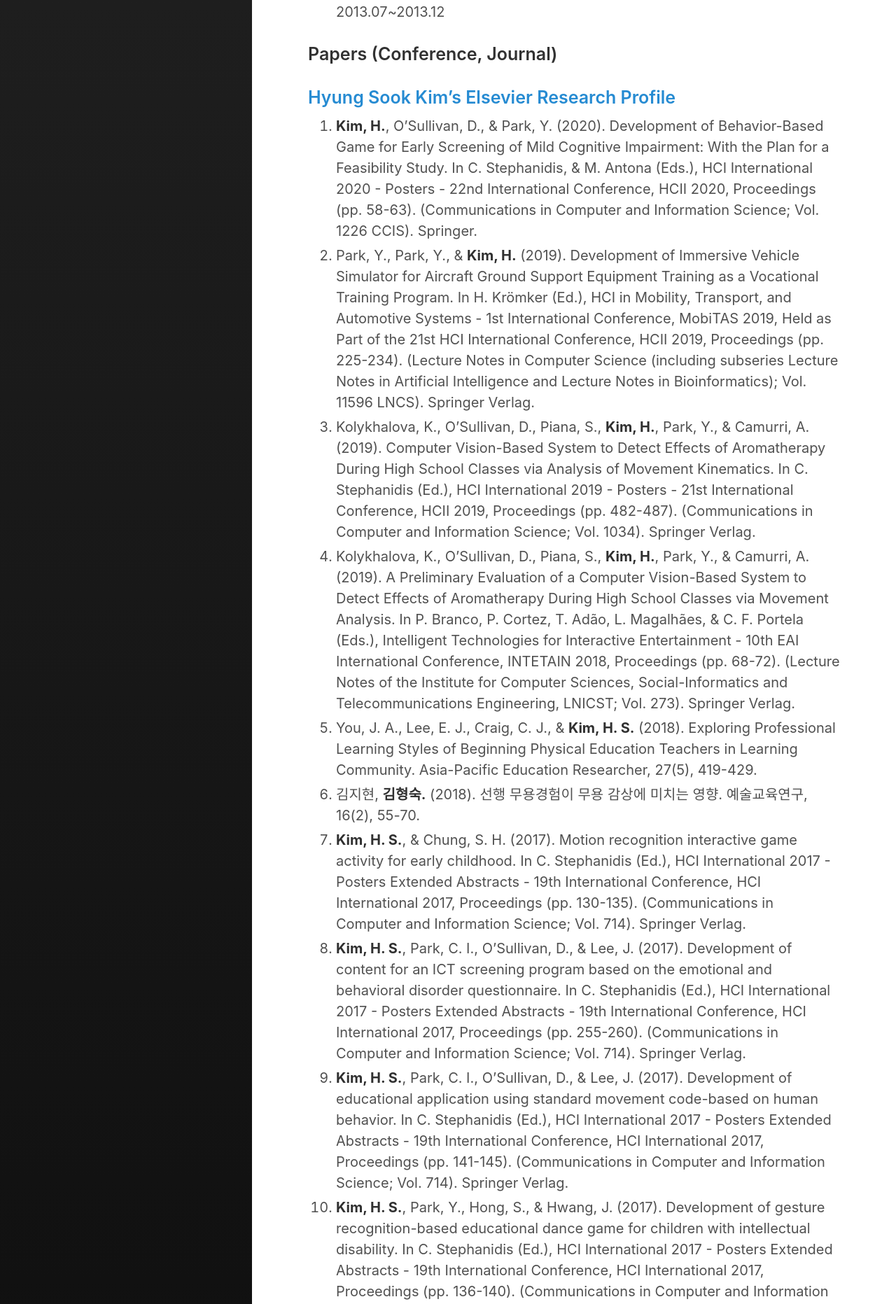
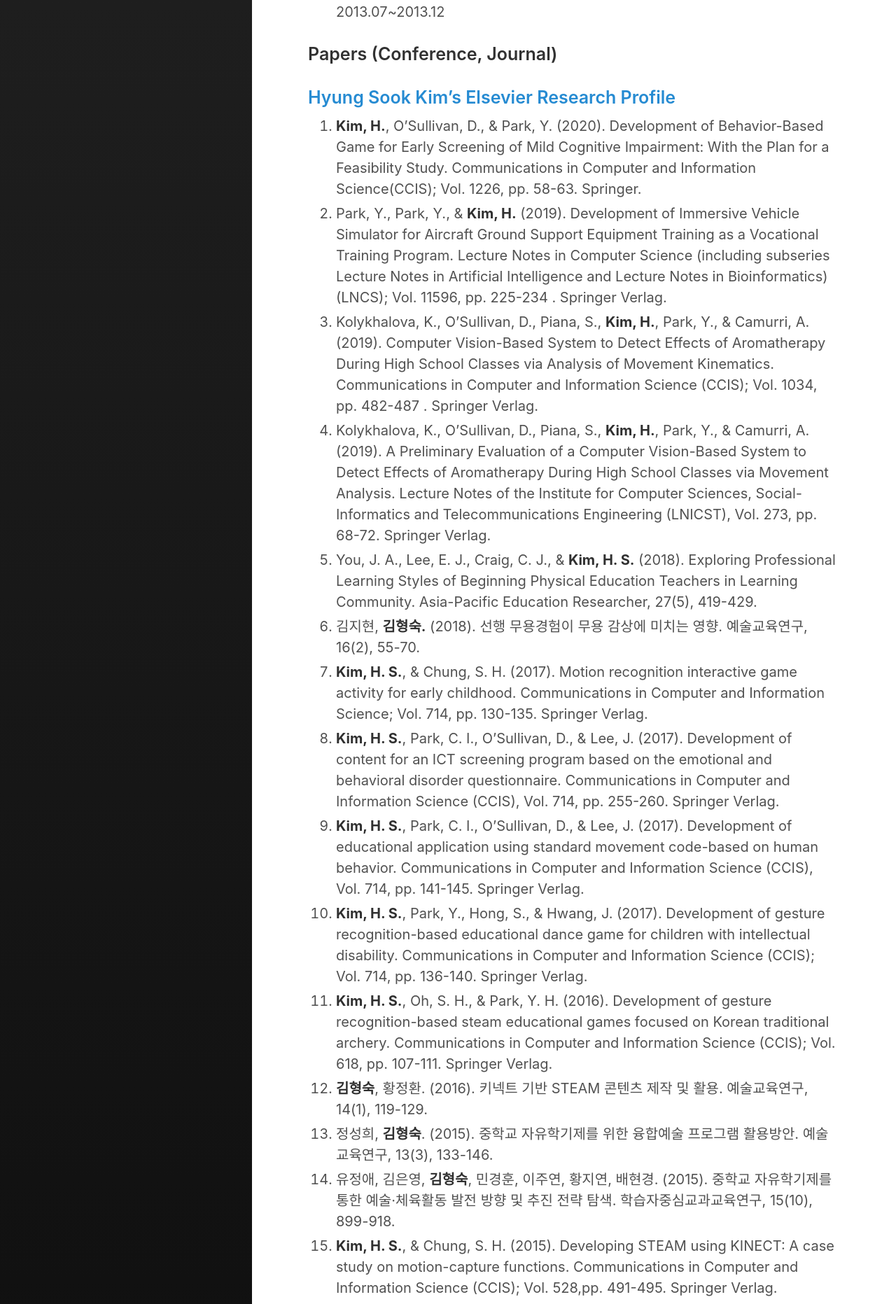
Before and after one commit to Rugger12/hyungsook, a Jekyll site: the page built from _posts/2021-01-07-about-me.md, in a window 1280 px wide. Shown: the part 2773-4636 px from the top of the page at 70% size. Built offline with Jekyll 4.4.1, drawn with Linux system fonts in a browser that asks for light colours; some of the changed text lies outside the part shown.

Commit message:
Update 2021-01-07-about-me.md

```diff
--- a/_posts/2021-01-07-about-me.md
+++ b/_posts/2021-01-07-about-me.md
@@ -66,23 +66,23 @@ excerpt_separator:  <!--more-->
 ### <a href="https://hanyang.elsevierpure.com/en/persons/hyung-sook-kim" target="_blank">Hyung Sook Kim's Elsevier Research Profile </a>
 
 <ol>
-  <li><strong>Kim, H.</strong>, O’Sullivan, D., & Park, Y. (2020). Development of Behavior-Based Game for Early Screening of Mild Cognitive Impairment: With the Plan for a Feasibility Study. In C. Stephanidis, & M. Antona (Eds.), HCI International 2020 - Posters - 22nd International Conference, HCII 2020, Proceedings (pp. 58-63). (Communications in Computer and Information Science; Vol. 1226 CCIS). Springer.</li>
-  <li>Park, Y., Park, Y., & <strong>Kim, H.</strong> (2019). Development of Immersive Vehicle Simulator for Aircraft Ground Support Equipment Training as a Vocational Training Program. In H. Krömker (Ed.), HCI in Mobility, Transport, and Automotive Systems - 1st International Conference, MobiTAS 2019, Held as Part of the 21st HCI International Conference, HCII 2019, Proceedings (pp. 225-234). (Lecture Notes in Computer Science (including subseries Lecture Notes in Artificial Intelligence and Lecture Notes in Bioinformatics); Vol. 11596 LNCS). Springer Verlag.</li>
-  <li>Kolykhalova, K., O’Sullivan, D., Piana, S., <strong>Kim, H.</strong>, Park, Y., & Camurri, A. (2019). Computer Vision-Based System to Detect Effects of Aromatherapy During High School Classes via Analysis of Movement Kinematics. In C. Stephanidis (Ed.), HCI International 2019 - Posters - 21st International Conference, HCII 2019, Proceedings (pp. 482-487). (Communications in Computer and Information Science; Vol. 1034). Springer Verlag.</li>
-  <li>Kolykhalova, K., O’Sullivan, D., Piana, S., <strong>Kim, H.</strong>, Park, Y., & Camurri, A. (2019). A Preliminary Evaluation of a Computer Vision-Based System to Detect Effects of Aromatherapy During High School Classes via Movement Analysis. In P. Branco, P. Cortez, T. Adão, L. Magalhães, & C. F. Portela (Eds.), Intelligent Technologies for Interactive Entertainment - 10th EAI International Conference, INTETAIN 2018, Proceedings (pp. 68-72). (Lecture Notes of the Institute for Computer Sciences, Social-Informatics and Telecommunications Engineering, LNICST; Vol. 273). Springer Verlag.</li>
+  <li><strong>Kim, H.</strong>, O’Sullivan, D., & Park, Y. (2020). Development of Behavior-Based Game for Early Screening of Mild Cognitive Impairment: With the Plan for a Feasibility Study. Communications in Computer and Information Science(CCIS); Vol. 1226, pp. 58-63. Springer.</li>
+  <li>Park, Y., Park, Y., & <strong>Kim, H.</strong> (2019). Development of Immersive Vehicle Simulator for Aircraft Ground Support Equipment Training as a Vocational Training Program. Lecture Notes in Computer Science (including subseries Lecture Notes in Artificial Intelligence and Lecture Notes in Bioinformatics)(LNCS); Vol. 11596, pp. 225-234 . Springer Verlag.</li>
+  <li>Kolykhalova, K., O’Sullivan, D., Piana, S., <strong>Kim, H.</strong>, Park, Y., & Camurri, A. (2019). Computer Vision-Based System to Detect Effects of Aromatherapy During High School Classes via Analysis of Movement Kinematics. Communications in Computer and Information Science (CCIS); Vol. 1034, pp. 482-487 . Springer Verlag.</li>
+  <li>Kolykhalova, K., O’Sullivan, D., Piana, S., <strong>Kim, H.</strong>, Park, Y., & Camurri, A. (2019). A Preliminary Evaluation of a Computer Vision-Based System to Detect Effects of Aromatherapy During High School Classes via Movement Analysis. Lecture Notes of the Institute for Computer Sciences, Social-Informatics and Telecommunications Engineering (LNICST), Vol. 273, pp. 68-72. Springer Verlag.</li>
   <li>You, J. A., Lee, E. J., Craig, C. J., & <strong>Kim, H. S.</strong> (2018). Exploring Professional Learning Styles of Beginning Physical Education Teachers in Learning Community. Asia-Pacific Education Researcher, 27(5), 419-429.</li>
   <li>김지현, <strong>김형숙.</strong> (2018). 선행 무용경험이 무용 감상에 미치는 영향. 예술교육연구, 16(2), 55-70.</li>
-  <li><strong>Kim, H. S.</strong>, & Chung, S. H. (2017). Motion recognition interactive game activity for early childhood. In C. Stephanidis (Ed.), HCI International 2017 - Posters Extended Abstracts - 19th International Conference, HCI International 2017, Proceedings (pp. 130-135). (Communications in Computer and Information Science; Vol. 714). Springer Verlag.</li>
-  <li><strong>Kim, H. S.</strong>, Park, C. I., O’Sullivan, D., & Lee, J. (2017). Development of content for an ICT screening program based on the emotional and behavioral disorder questionnaire. In C. Stephanidis (Ed.), HCI International 2017 - Posters Extended Abstracts - 19th International Conference, HCI International 2017, Proceedings (pp. 255-260). (Communications in Computer and Information Science; Vol. 714). Springer Verlag.</li>
-  <li><strong>Kim, H. S.</strong>, Park, C. I., O’Sullivan, D., & Lee, J. (2017). Development of educational application using standard movement code-based on human behavior. In C. Stephanidis (Ed.), HCI International 2017 - Posters Extended Abstracts - 19th International Conference, HCI International 2017, Proceedings (pp. 141-145). (Communications in Computer and Information Science; Vol. 714). Springer Verlag.</li>
-  <li><strong>Kim, H. S.</strong>, Park, Y., Hong, S., & Hwang, J. (2017). Development of gesture recognition-based educational dance game for children with intellectual disability. In C. Stephanidis (Ed.), HCI International 2017 - Posters Extended Abstracts - 19th International Conference, HCI International 2017, Proceedings (pp. 136-140). (Communications in Computer and Information Science; Vol. 714). Springer Verlag.</li>
-  <li><strong>Kim, H. S.</strong>, Oh, S. H., & Park, Y. H. (2016). Development of gesture recognition-based steam educational games focused on Korean traditional archery. In C. Stephanidis (Ed.), HCI International 2016 – Posters’ Extended Abstracts - 18th International Conference, HCI International 2016, Proceedings (pp. 107-111). (Communications in Computer and Information Science; Vol. 618). Springer Verlag.</li>
+  <li><strong>Kim, H. S.</strong>, & Chung, S. H. (2017). Motion recognition interactive game activity for early childhood. Communications in Computer and Information Science; Vol. 714, pp. 130-135. Springer Verlag.</li>
+  <li><strong>Kim, H. S.</strong>, Park, C. I., O’Sullivan, D., & Lee, J. (2017). Development of content for an ICT screening program based on the emotional and behavioral disorder questionnaire. Communications in Computer and Information Science (CCIS), Vol. 714, pp. 255-260. Springer Verlag.</li>
+  <li><strong>Kim, H. S.</strong>, Park, C. I., O’Sullivan, D., & Lee, J. (2017). Development of educational application using standard movement code-based on human behavior. Communications in Computer and Information Science (CCIS), Vol. 714, pp. 141-145. Springer Verlag.</li>
+  <li><strong>Kim, H. S.</strong>, Park, Y., Hong, S., & Hwang, J. (2017). Development of gesture recognition-based educational dance game for children with intellectual disability. Communications in Computer and Information Science (CCIS); Vol. 714, pp. 136-140. Springer Verlag.</li>
+  <li><strong>Kim, H. S.</strong>, Oh, S. H., & Park, Y. H. (2016). Development of gesture recognition-based steam educational games focused on Korean traditional archery. Communications in Computer and Information Science (CCIS); Vol. 618, pp. 107-111. Springer Verlag.</li>
   <li><strong>김형숙</strong>, 황정환. (2016). 키넥트 기반 STEAM 콘텐츠 제작 및 활용. 예술교육연구, 14(1), 119-129.</li>
   <li>정성희, <strong>김형숙</strong>. (2015). 중학교 자유학기제를 위한 융합예술 프로그램 활용방안. 예술교육연구, 13(3), 133-146.</li>
   <li>유정애, 김은영, <strong>김형숙</strong>, 민경훈, 이주연, 황지연, 배현경. (2015). 중학교 자유학기제를 통한 예술·체육활동 발전 방향 및 추진 전략 탐색. 학습자중심교과교육연구, 15(10), 899-918.</li>
-  <li><strong>Kim, H. S.</strong>, & Chung, S. H. (2015). Developing STEAM using KINECT: A case study on motion-capture functions. In C. Stephanidis (Ed.), HCI International 2015 – Posters Extended Abstracts - International Conference, HCI International 2015, Proceedings (pp. 491-495). (Communications in Computer and Information Science; Vol. 528). Springer Verlag.</li>
-  <li><strong>Kim, H. S.</strong>, Kim, H., & Park, Y. H. (2015). Development of STEAM educational games focused on aesthetic and bodily expression in K-12 science class. In C. Stephanidis (Ed.), HCI International 2015 - Posters Extended Abstracts - International Conference, HCI International 2015, Proceedings (pp. 265-270). (Communications in Computer and Information Science; Vol. 529). Springer Verlag.</li>
-  <li><strong>Kim, H. S.</strong>, Oh, S. H., & Park, Y. H. (2015). Developing an educational game for art education - gesture recognition-based performance guidance for Mozart’s opera magic flute. In P. Zaphiris, & A. Ioannou (Eds.), Learning and Collaboration Technologies - 2nd International Conference, LCT 2015 Held as Part of HCI International 2015, Proceedings (pp. 573-582). (Lecture Notes in Computer Science (including subseries Lecture Notes in Artificial Intelligence and Lecture Notes in Bioinformatics); Vol. 9192). Springer Verlag.</li>
+  <li><strong>Kim, H. S.</strong>, & Chung, S. H. (2015). Developing STEAM using KINECT: A case study on motion-capture functions. Communications in Computer and Information Science (CCIS); Vol. 528,pp. 491-495. Springer Verlag.</li>
+  <li><strong>Kim, H. S.</strong>, Kim, H., & Park, Y. H. (2015). Development of STEAM educational games focused on aesthetic and bodily expression in K-12 science class. Communications in Computer and Information Science (CCIS); Vol. 529, pp. 265-270. Springer Verlag.</li>
+  <li><strong>Kim, H. S.</strong>, Oh, S. H., & Park, Y. H. (2015). Developing an educational game for art education - gesture recognition-based performance guidance for Mozart’s opera magic flute. Lecture Notes in Computer Science (including subseries Lecture Notes in Artificial Intelligence and Lecture Notes in Bioinformatics) (LNCS); Vol. 9192, pp. 573-582. Springer Verlag.</li>
   <li><strong>김형숙</strong>, 황정환. (2015). ICT기반 인터랙티브 아트 STEAM프로그램 개발: 고등학교중심. 한국무용과학회지, 32(2), 47-57.</li>
   <li><strong>김형숙</strong>, 정성희. (2015). 예술작품을 활용한 과학, 예술 융합형 STEAM 프로그램 개발: 초등 중심으로. 예술교육연구, 13(1), 207-218.</li>
   <li><strong>김형숙</strong>. (2014). 여성노인 생활무용프로그램 개발을 위한 타이치 동작과 한국무용 동작의 비교: 근전도와 운동학적 분석. 예술교육연구, 12(3), 1-14.</li>
```
